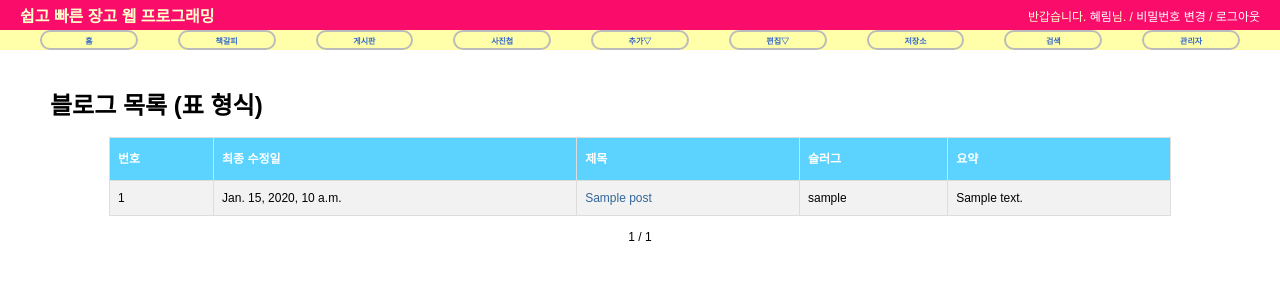
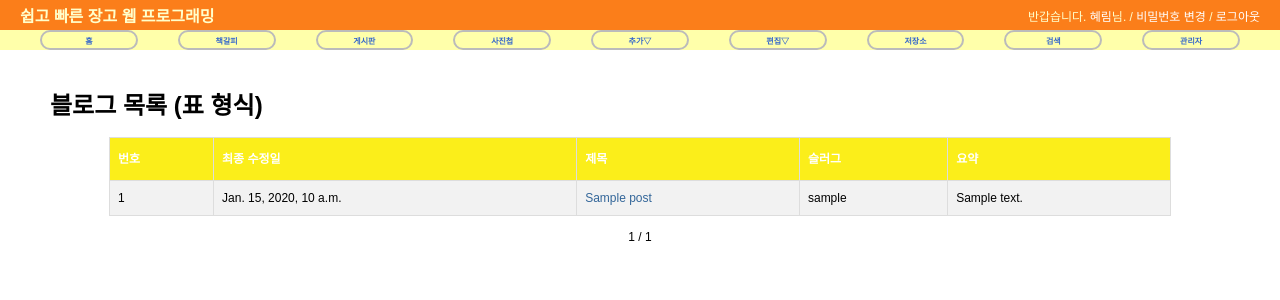
Before and after one commit to shn04097/my-first-bookmark, a Django app: template blog/templates/blog/post_all.html in a window 1280 px wide. Shown: the top 300 px of the page. Run offline with Django 3.2, Linux system fonts and the light colour scheme; the template is opened without the code that fills it: most values are stand-ins (such as "Sample title", 1, 10 or a date in 2020); some web fonts are replaced.

Commit message:
Changed ...

```diff
--- a/static/css/base.css
+++ b/static/css/base.css
@@ -13,7 +13,7 @@
       height: 30px;
       width: 100%;
       display: table;
-      background: #fa0c6b;
+      background: #fb7e1a;
   }
 
   div#menu {
--- a/static/css/tabular.css
+++ b/static/css/tabular.css
@@ -17,7 +17,7 @@
     padding-top: 12px;
     padding-bottom: 12px;
     text-align: left;
-    background-color: #5cd3ff;
+    background-color: #fbee1a;
     color: white;
 }
 
```
